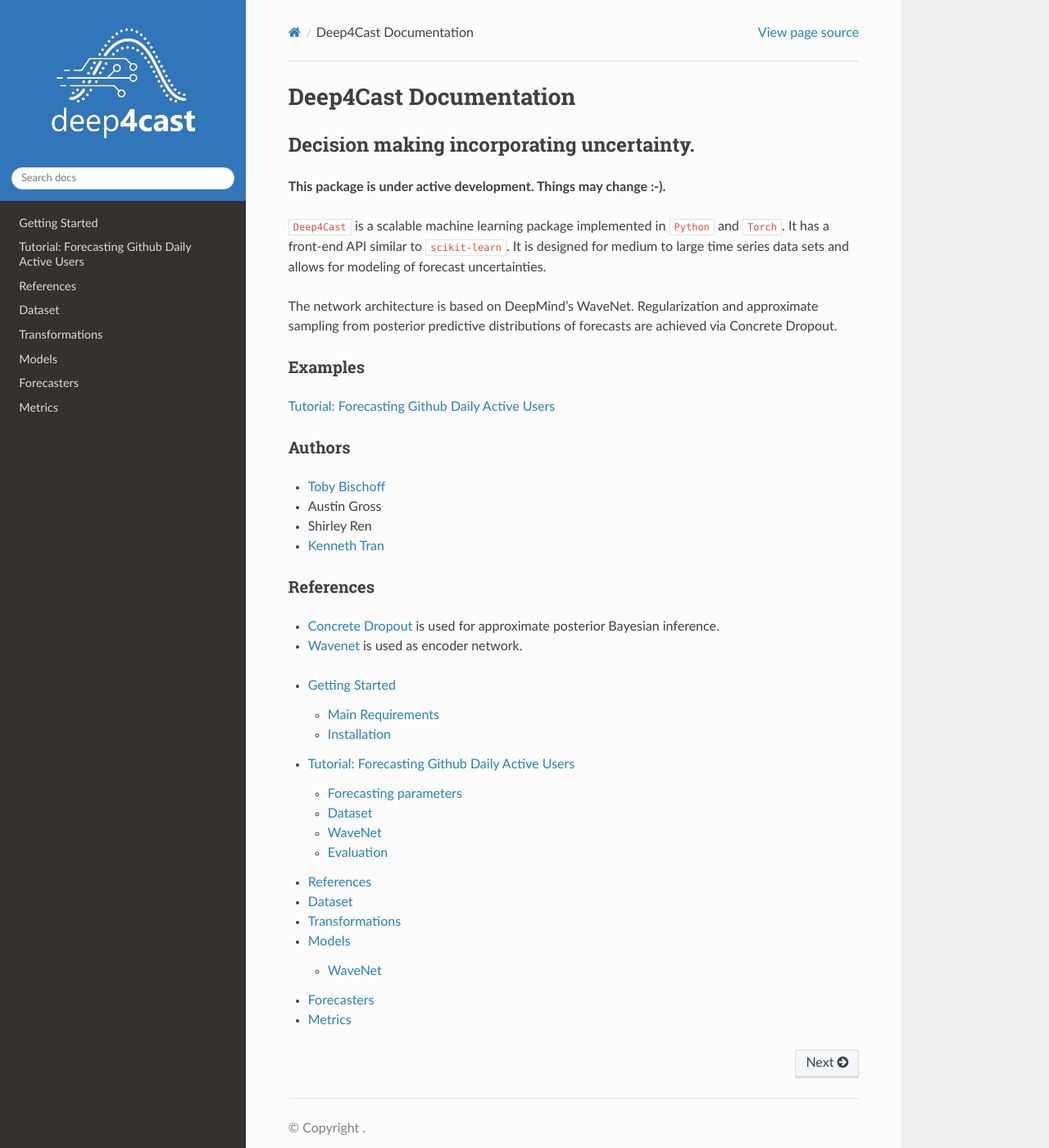
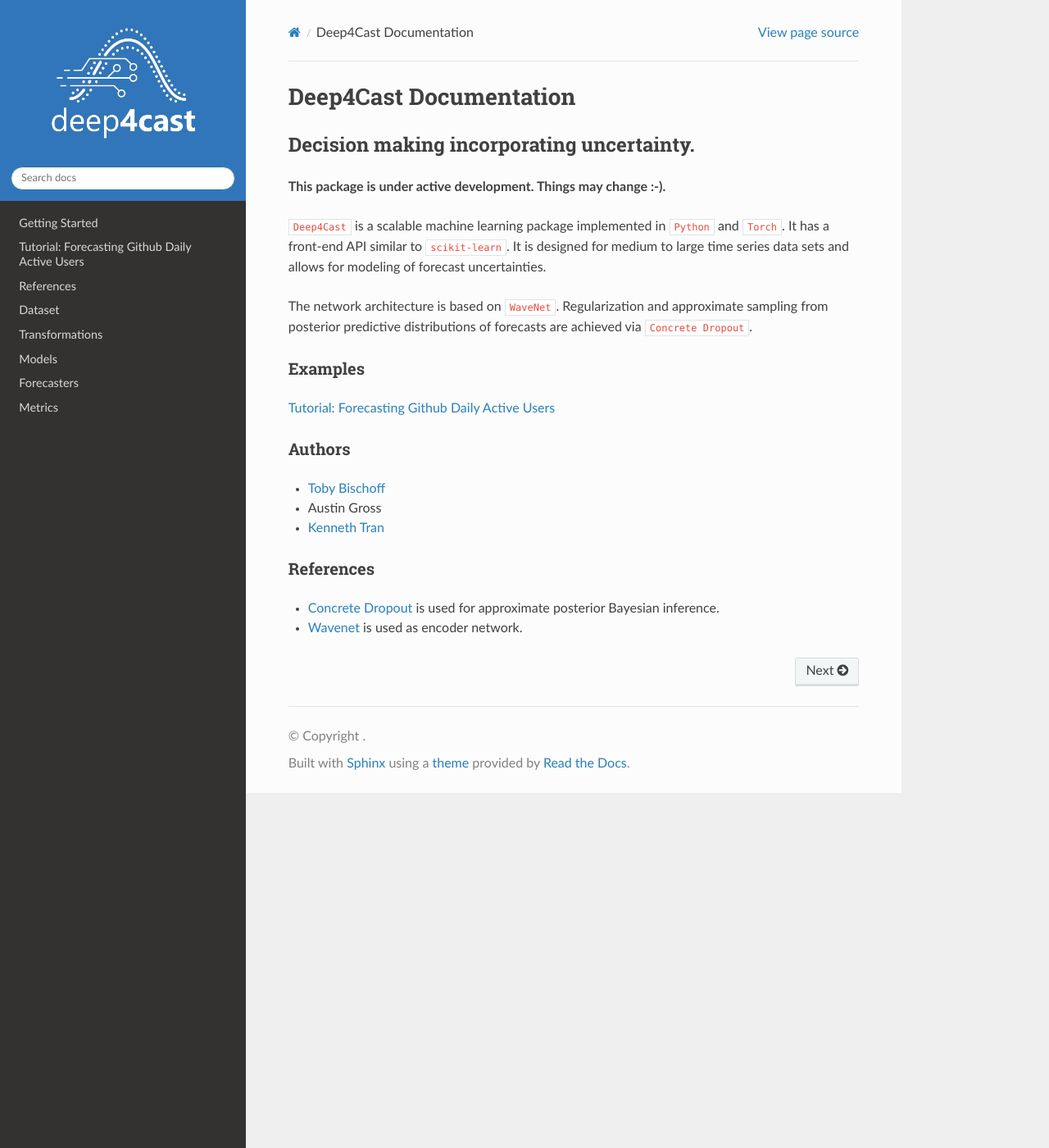
Before and after one commit to MSRDL/Deep4Cast, a Sphinx documentation site: the page built from docs/index.rst, in a window 1280 px wide and 1400 px high. Shown: the whole window at 82% size. Built offline with Sphinx 7.4.7 and the Read the Docs theme 2.0.0, drawn with Linux system fonts in a browser that asks for light colours.

```diff
--- a/docs/index.rst
+++ b/docs/index.rst
@@ -9,7 +9,7 @@ Decision making incorporating uncertainty.
 
 ``Deep4Cast`` is a scalable machine learning package implemented in ``Python`` and ``Torch``. It has a front-end API similar to ``scikit-learn``. It is designed for medium to large time series data sets and allows for modeling of forecast uncertainties.
 
-The network architecture is based on DeepMind's WaveNet. Regularization and approximate sampling from posterior predictive distributions of forecasts are achieved via Concrete Dropout.
+The network architecture is based on ``WaveNet``. Regularization and approximate sampling from posterior predictive distributions of forecasts are achieved via ``Concrete Dropout``.
 
 Examples
 --------
@@ -21,7 +21,6 @@ Authors
 -------
 - `Toby Bischoff <http://github.com/bischtob>`_
 - Austin Gross
-- Shirley Ren
 - `Kenneth Tran <http://www.kentran.net>`_
 
 
@@ -34,6 +33,7 @@ References
 .. toctree::
     :maxdepth: 2
     :glob:
+    :hidden:
 
     get_started
     examples/*
--- a/docs/models.rst
+++ b/docs/models.rst
@@ -3,7 +3,7 @@ Models
 
 WaveNet
 -------
-Implements DeepMind's WaveNet for time series forecasting.
+Implements `WaveNet` architecture for time series forecasting.
 
 References:
   - `WaveNet: A Generative Model for Raw Audio <https://arxiv.org/pdf/1609.03499.pdf>`_
```
Also changed, not shown: README.md (+13 -9 lines).
